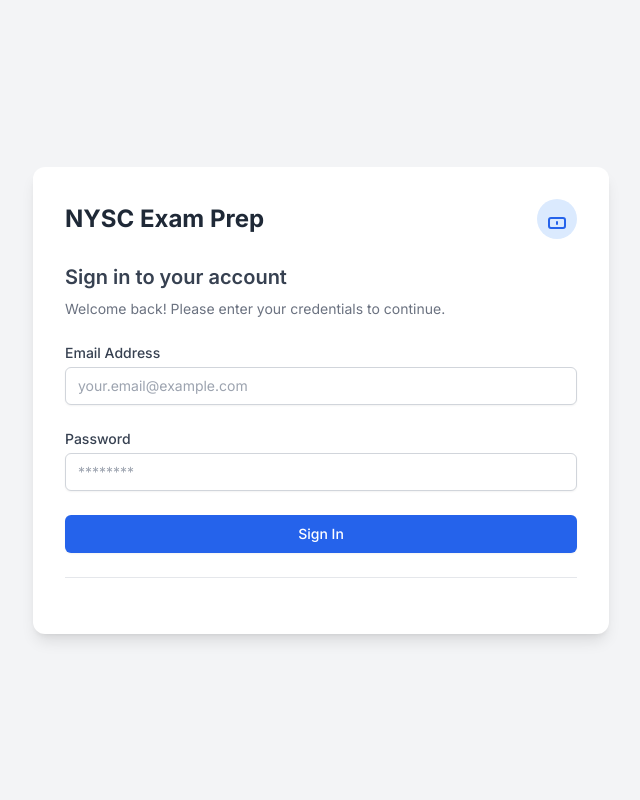
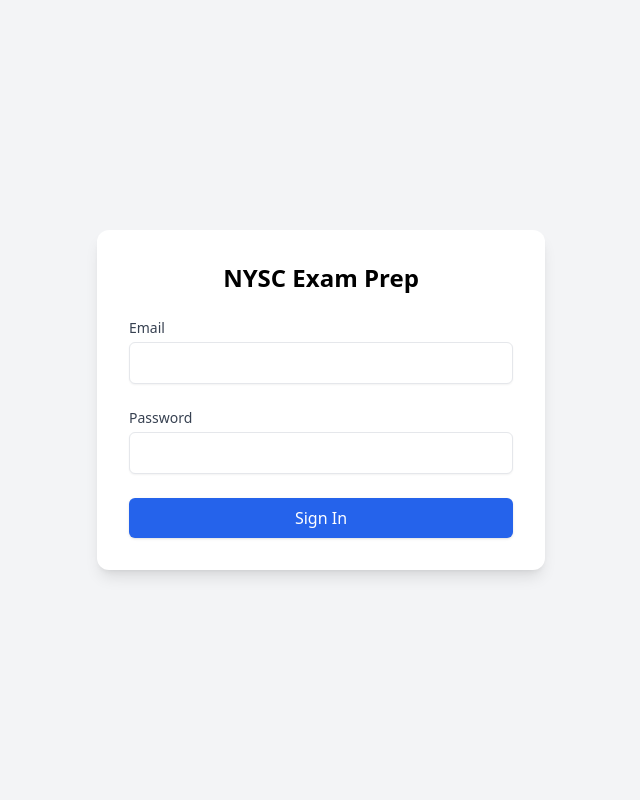
Before and after one commit to winter0019/my_NYSC_exam-102, a Flask app: page /login in a window 1280 px wide. Shown: the whole page, without its empty margins (319-959 px from the left). Run offline with Flask 3, Linux system fonts and the light colour scheme; some libraries are stand-ins or nearby versions.

Commit message:
Update login.html

```diff
--- a/templates/login.html
+++ b/templates/login.html
@@ -3,132 +3,71 @@
 <head>
   <meta charset="UTF-8">
   <meta name="viewport" content="width=device-width, initial-scale=1.0">
-  <title>NYSC Exam Prep</title>
+  <title>NYSC Exam Prep - Login</title>
   <script src="https://cdn.tailwindcss.com"></script>
-  <link rel="preconnect" href="https://fonts.googleapis.com">
-  <link rel="preconnect" href="https://fonts.gstatic.com" crossorigin>
-  <link href="https://fonts.googleapis.com/css2?family=Inter:wght@400;500;600;700&display=swap" rel="stylesheet">
-  <style>
-    body {
-      font-family: 'Inter', sans-serif;
-      background-color: #f3f4f6;
-    }
-  </style>
 </head>
-<body class="flex items-center justify-center min-h-screen bg-gray-100 p-4">
-  <div class="w-full max-w-md bg-white rounded-xl shadow-lg overflow-hidden md:max-w-xl">
-    <div class="md:flex">
-      <div class="p-8 w-full">
-        <div class="flex justify-between items-center mb-6">
-          <h1 class="text-2xl font-bold text-gray-800">NYSC Exam Prep</h1>
-          <div class="p-2 bg-blue-100 text-blue-600 rounded-full">
-            <svg xmlns="http://www.w3.org/2000/svg" class="h-6 w-6" fill="none" viewBox="0 0 24 24" stroke="currentColor">
-              <path stroke-linecap="round" stroke-linejoin="round" stroke-width="2"
-                d="M12 15v2m-6 4h12a2 2 0 002-2v-6a2 2 0 00-2-2H6a2 2 0 00-2 2v6a2 2 0 002 2z" />
-            </svg>
-          </div>
-        </div>
-        <h2 class="text-xl font-semibold text-gray-700 mb-2">Sign in to your account</h2>
-        <p class="text-sm text-gray-500 mb-6">Welcome back! Please enter your credentials to continue.</p>
+<body class="flex items-center justify-center min-h-screen bg-gray-100">
+  <div class="w-full max-w-md bg-white p-8 rounded-xl shadow-lg">
+    <h1 class="text-2xl font-bold text-center mb-6">NYSC Exam Prep</h1>
 
-        <div id="error-message"
-          class="bg-red-100 border border-red-400 text-red-700 px-4 py-3 rounded-md mb-4 hidden"
-          role="alert">
-          <span class="block sm:inline"></span>
-        </div>
+    <div id="error-message" class="hidden bg-red-100 border border-red-400 text-red-700 px-4 py-3 rounded mb-4"></div>
 
     <form id="login-form" class="space-y-6">
       <div>
-            <label for="email" class="block text-sm font-medium text-gray-700">Email Address</label>
-            <input type="email" id="email" name="email"
-              class="mt-1 block w-full px-3 py-2 border border-gray-300 rounded-md shadow-sm
-                     focus:outline-none focus:ring-blue-500 focus:border-blue-500 sm:text-sm"
-              placeholder="your.email@example.com" required>
+        <label for="email" class="block text-sm font-medium text-gray-700">Email</label>
+        <input type="email" id="email" name="email" required
+               class="mt-1 block w-full border rounded-md px-3 py-2 shadow-sm focus:ring-blue-500 focus:border-blue-500">
       </div>
-
       <div>
         <label for="password" class="block text-sm font-medium text-gray-700">Password</label>
-            <input type="password" id="password" name="password"
-              class="mt-1 block w-full px-3 py-2 border border-gray-300 rounded-md shadow-sm
-                     focus:outline-none focus:ring-blue-500 focus:border-blue-500 sm:text-sm"
-              placeholder="********" required>
+        <input type="password" id="password" name="password" required
+               class="mt-1 block w-full border rounded-md px-3 py-2 shadow-sm focus:ring-blue-500 focus:border-blue-500">
       </div>
-
       <button type="submit"
-            class="w-full flex justify-center py-2 px-4 border border-transparent rounded-md shadow-sm
-                   text-sm font-medium text-white bg-blue-600 hover:bg-blue-700 focus:outline-none
-                   focus:ring-2 focus:ring-offset-2 focus:ring-blue-500">
+              class="w-full py-2 px-4 bg-blue-600 text-white rounded-md shadow hover:bg-blue-700">
         Sign In
       </button>
     </form>
-
-        <div class="mt-6 text-center text-sm text-gray-500">
-          <div class="border-t border-gray-200 mt-6 pt-6">
-            <p id="user-info" class="text-xs text-gray-400"></p>
-          </div>
-        </div>
-      </div>
-    </div>
   </div>
 
-  <!-- Import Firebase (modular v10) -->
-  <script type="module">
-    import { auth, signInWithEmailAndPassword, onAuthStateChanged } from "./static/js/firebase.js";
+  <!-- Firebase SDK -->
+  <script src="https://www.gstatic.com/firebasejs/8.10.1/firebase-app.js"></script>
+  <script src="https://www.gstatic.com/firebasejs/8.10.1/firebase-auth.js"></script>
+  <script>
+    // --- Firebase config injected from server ---
+    const firebaseConfig = typeof __firebase_config !== 'undefined' ? JSON.parse(__firebase_config) : null;
 
-    const errorMessageDiv = document.getElementById('error-message');
-    const errorSpan = errorMessageDiv.querySelector('span');
-
-    function showError(message) {
-      errorSpan.textContent = message;
-      errorMessageDiv.classList.remove('hidden');
+    if (firebaseConfig) {
+      firebase.initializeApp(firebaseConfig);
     }
 
-    function hideError() {
-      errorMessageDiv.classList.add('hidden');
+    const auth = firebase.auth();
+    const ADMIN_EMAILS = ["your.email@example.com"]; // 🔑 add more if needed
+
+    const form = document.getElementById("login-form");
+    const errorBox = document.getElementById("error-message");
+
+    function showError(msg) {
+      errorBox.textContent = msg;
+      errorBox.classList.remove("hidden");
     }
 
-    // Form submission
-    document.getElementById('login-form').addEventListener('submit', async (e) => {
+    form.addEventListener("submit", async (e) => {
       e.preventDefault();
-      hideError();
-
-      const email = e.target.email.value.trim();
-      const password = e.target.password.value.trim();
-
-      if (!email || !password) {
-        showError("Please enter both email and password.");
-        return;
-      }
+      const email = e.target.email.value;
+      const password = e.target.password.value;
 
       try {
-        await signInWithEmailAndPassword(auth, email, password);
-        window.location.href = '/dashboard';
-      } catch (error) {
-        console.error("Login failed:", error);
-        switch (error.code) {
-          case 'auth/invalid-email':
-            showError("The email address is not valid.");
-            break;
-          case 'auth/user-disabled':
-            showError("This account has been disabled.");
-            break;
-          case 'auth/user-not-found':
-          case 'auth/wrong-password':
-            showError("Invalid email or password.");
-            break;
-          default:
-            showError("An unexpected error occurred. Please try again.");
+        const result = await auth.signInWithEmailAndPassword(email, password);
+        localStorage.setItem("userEmail", email);
+
+        if (ADMIN_EMAILS.includes(email)) {
+          window.location.href = "/dashboard.html"; // ✅ admin
+        } else {
+          window.location.href = "/quiz.html"; // ✅ normal user
         }
-      }
-    });
-
-    // Watch login state
-    onAuthStateChanged(auth, (user) => {
-      const info = document.getElementById('user-info');
-      if (user) {
-        info.textContent = `Logged in as ${user.email}`;
-      } else {
-        info.textContent = "";
+      } catch (err) {
+        showError(err.message);
       }
     });
   </script>
```
Lines whose indentation alone changed are shown as unchanged.
